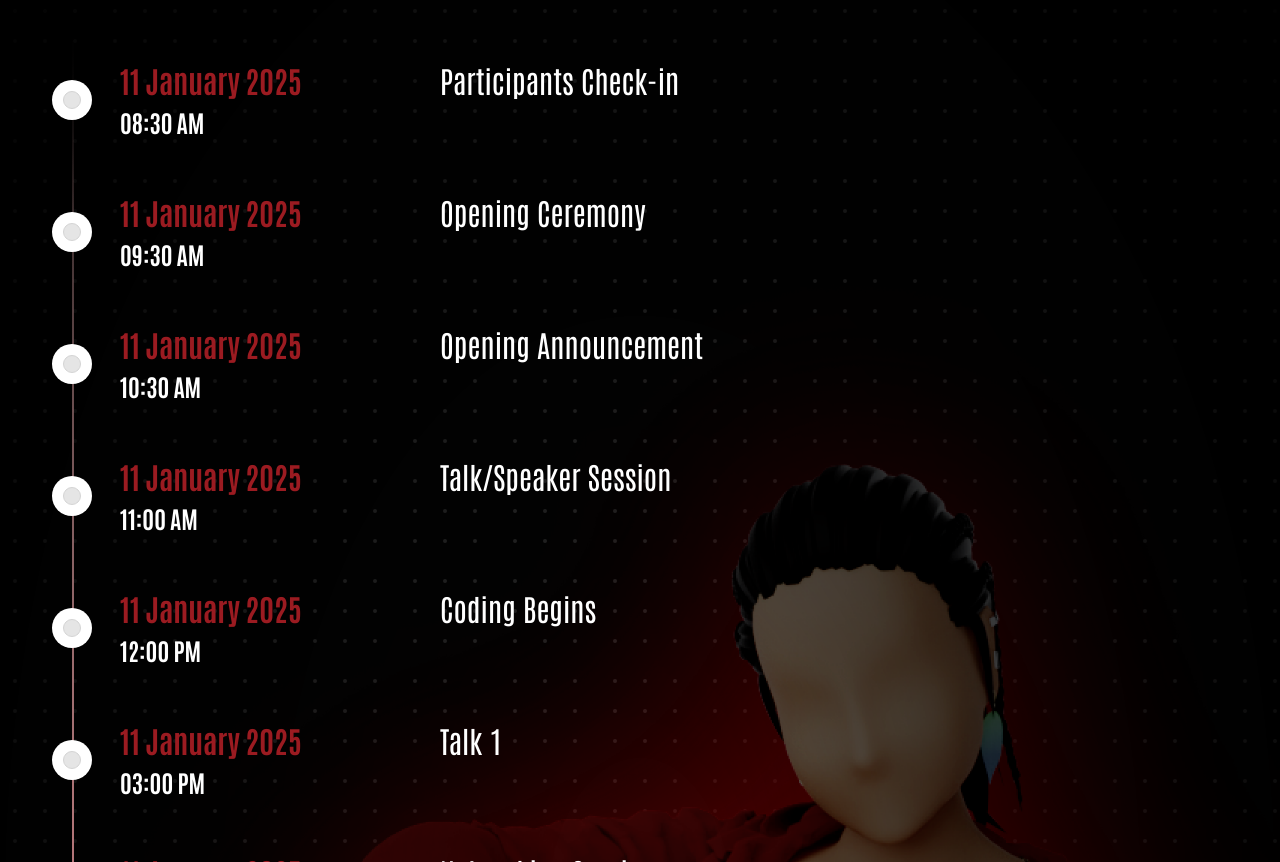
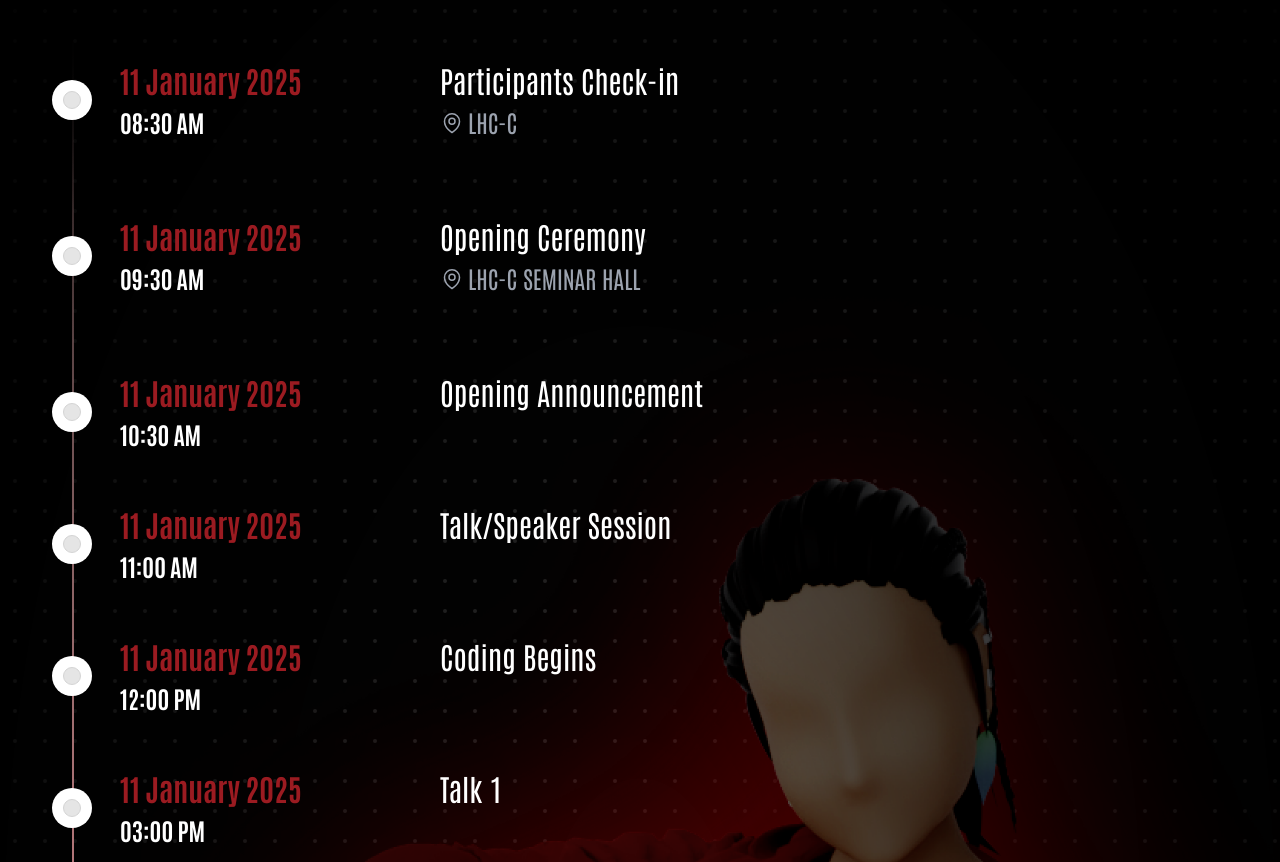
Before and after one commit to HackVerse/hackverse.github.io, a React (Create React App) app: page / in a window 1280 px wide. Shown: the part 7050-7912 px from the top of the page. Built offline with nearby package versions, Linux system fonts and the light colour scheme.

Commit message:
Timeline location eg

```diff
--- a/src/components/Timeline.js
+++ b/src/components/Timeline.js
@@ -1,13 +1,35 @@
 import { Timeline } from "./ui/timeline";
 
 export function TimelineDemo() {
+
+  const LocationIcon = ({ className = "w-6 h-6", ...props }) => (
+    <svg
+      xmlns="http://www.w3.org/2000/svg"
+      fill="none"
+      viewBox="0 0 24 24"
+      strokeWidth="1.5"
+      stroke="currentColor"
+      className={className}
+      {...props}
+    >
+      <path
+        strokeLinecap="round"
+        strokeLinejoin="round"
+        d="M15 10.5a3 3 0 1 1-6 0 3 3 0 0 1 6 0Z"
+      />
+      <path
+        strokeLinecap="round"
+        strokeLinejoin="round"
+        d="M19.5 10.5c0 7.142-7.5 11.25-7.5 11.25S4.5 17.642 4.5 10.5a7.5 7.5 0 1 1 15 0Z"
+      />
+    </svg>
+  );
+
   const data = [
     {
       title: (
         <div>
-          <p className="mb-2">
-            11 January 2025
-          </p>
+          <p className="mb-2">11 January 2025</p>
           <p className="text-white dark:text-neutral-400 text-lg md:text-2xl">
             08:30 AM
           </p>
@@ -15,9 +37,13 @@ export function TimelineDemo() {
       ),
       content: (
         <div>
-          <p className="text-white dark:text-neutral-200 text-xl md:text-3xl font-normal mb-4">
+          <p className="text-white dark:text-neutral-200 text-xl md:text-3xl font-normal mb-2">
             Participants Check-in
           </p>
+          <div className="flex items-center text-gray-400 text-lg md:text-2xl">
+            <LocationIcon className="w-5 h-5 translate-y-[0.75px] md:w-6 md:h-6 mr-1" />
+            LHC-C
+          </div>
         </div>
       ),
     },
@@ -34,9 +60,13 @@ export function TimelineDemo() {
       ),
       content: (
         <div>
-          <p className="text-white dark:text-neutral-200 text-xl md:text-3xl font-normal mb-4">
+          <p className="text-white dark:text-neutral-200 text-xl md:text-3xl font-normal mb-2">
             Opening Ceremony
           </p>
+          <div className="flex items-center text-gray-400 text-lg md:text-2xl">
+            <LocationIcon className="w-5 h-5 translate-y-[0.75px] md:w-6 md:h-6 mr-1" />
+            LHC-C SEMINAR HALL
+          </div>
         </div>
       ),
     },
```
